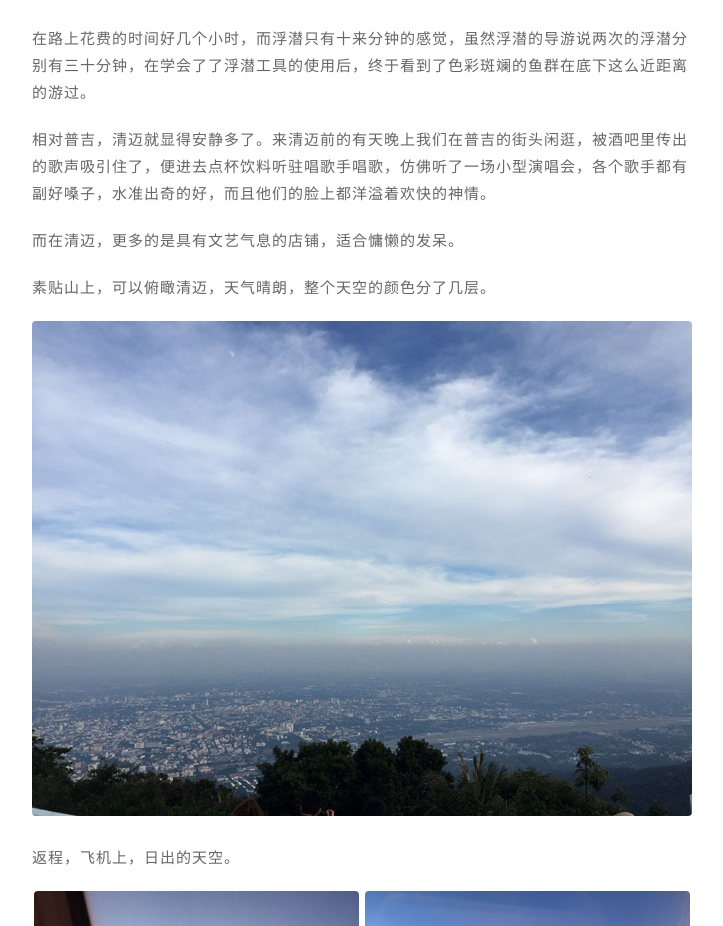
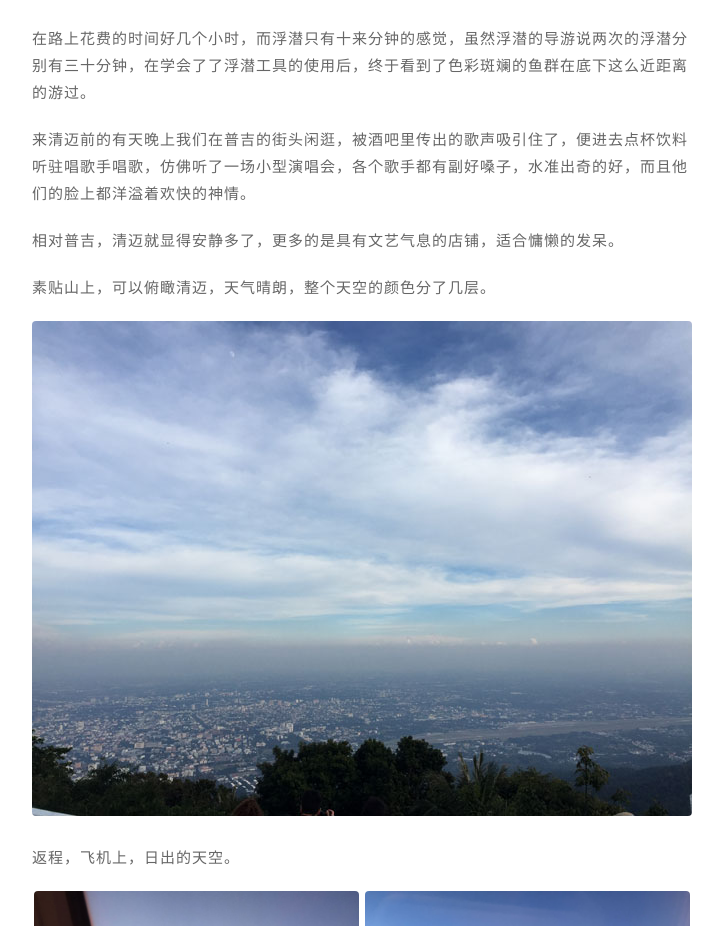
Before and after one commit to janetwu/janetwu.github.io, a plain HTML site: page 2017/12/02/cloudy-phuket-and-sunny-chiangmai/index.html in a window 1280 px wide. Shown: the part 991-1917 px from the top of the page, without its empty margins (278-1001 px from the left). Drawn offline with Linux system fonts and the light colour scheme; a script that the page names is missing.

Commit message:
Site updated: 2017-12-14 00:41:26

```diff
--- a/2017/12/02/cloudy-phuket-and-sunny-chiangmai/index.html
+++ b/2017/12/02/cloudy-phuket-and-sunny-chiangmai/index.html
@@ -76,7 +76,7 @@
 </span>
 <a href="/tags/#travel">#travel</a> <a href="/tags/#泰国">#泰国</a>
 
-    <p>泰国支持落地签，所以这次和好友说走就走的旅行，从计划到出发只不过用了差不多一周的时间。</p><br><p>英国作家德波顿说过，在旅行中，人的内心会变的敏感起来，对身边的事物产生好奇，除了风景与美食，或许只是平常生活中的一部分，只是因为地点不同，语言不同，而变得有趣起来，这也许就是为什么人们想要偶尔出去走走的原因。</p><br><p>我们没有列太具体的时间计划表，只是锁定了两个目的地，普吉与清迈。</p><br><a id="more"></a><br><p>普吉有很多海岛，我们选了最远的斯米兰群岛去浮潜，斯米兰群岛一年只有一半的时间开放给游客，所以我们觉得它应该最不受污染，值得一去。可惜，去的那天是阴天。</p><br><figure><br>    <p>普吉的斯米兰群岛，乌云密布。</p><br>    <img class="lazy" src="/img/thailand/similan.jpg"><br></figure><br><p>在路上花费的时间好几个小时，而浮潜只有十来分钟的感觉，虽然浮潜的导游说两次的浮潜分别有三十分钟，在学会了了浮潜工具的使用后，终于看到了色彩斑斓的鱼群在底下这么近距离的游过。</p><br><p>相对普吉，清迈就显得安静多了。来清迈前的有天晚上我们在普吉的街头闲逛，被酒吧里传出的歌声吸引住了，便进去点杯饮料听驻唱歌手唱歌，仿佛听了一场小型演唱会，各个歌手都有副好嗓子，水准出奇的好，而且他们的脸上都洋溢着欢快的神情。</p><br><p>而在清迈，更多的是具有文艺气息的店铺，适合慵懒的发呆。</p><br><figure><br>    <p>素贴山上，可以俯瞰清迈，天气晴朗，整个天空的颜色分了几层。</p><br>    <img class="lazy" src="/img/thailand/chiangmai.jpg"><br></figure><br><figure><br>    <p>返程，飞机上，日出的天空。</p><br>    <img class="lazy" src="/img/thailand/air2.jpg" width="325"><br>    <img class="lazy" src="/img/thailand/air.jpg" width="325"><br></figure><br><p>总的来说，这次旅程中遇到的泰国人民基本上都很nice，应该会再见的。</p>
+    <p>泰国支持落地签，所以这次和好友说走就走的旅行，从计划到出发只不过用了差不多一周的时间。</p><br><p>英国作家德波顿说过，在旅行中，人的内心会变的敏感起来，对身边的事物产生好奇，除了风景与美食，或许只是平常生活中的一部分，只是因为地点不同，语言不同，而变得有趣起来，这也许就是为什么人们想要偶尔出去走走的原因。</p><br><p>我们没有列太具体的时间计划表，只是锁定了两个目的地，普吉与清迈。</p><br><a id="more"></a><br><p>普吉有很多海岛，我们选了最远的斯米兰群岛去浮潜，斯米兰群岛一年只有一半的时间开放给游客，所以我们觉得它应该最不受污染，值得一去。可惜，去的那天是阴天。</p><br><figure><br>    <p>普吉的斯米兰群岛，乌云密布。</p><br>    <img class="lazy" src="/img/thailand/similan.jpg"><br></figure><br><p>在路上花费的时间好几个小时，而浮潜只有十来分钟的感觉，虽然浮潜的导游说两次的浮潜分别有三十分钟，在学会了了浮潜工具的使用后，终于看到了色彩斑斓的鱼群在底下这么近距离的游过。</p><br><p>来清迈前的有天晚上我们在普吉的街头闲逛，被酒吧里传出的歌声吸引住了，便进去点杯饮料听驻唱歌手唱歌，仿佛听了一场小型演唱会，各个歌手都有副好嗓子，水准出奇的好，而且他们的脸上都洋溢着欢快的神情。</p><br><p>相对普吉，清迈就显得安静多了，更多的是具有文艺气息的店铺，适合慵懒的发呆。</p><br><figure><br>    <p>素贴山上，可以俯瞰清迈，天气晴朗，整个天空的颜色分了几层。</p><br>    <img class="lazy" src="/img/thailand/chiangmai.jpg"><br></figure><br><figure><br>    <p>返程，飞机上，日出的天空。</p><br>    <img class="lazy" src="/img/thailand/air2.jpg" width="325"><br>    <img class="lazy" src="/img/thailand/air.jpg" width="325"><br></figure><br><p>总的来说，这次旅程中遇到的泰国人民基本上都很nice，应该会再见的。</p>
     <div class="divider clearfix">
 
 
```
